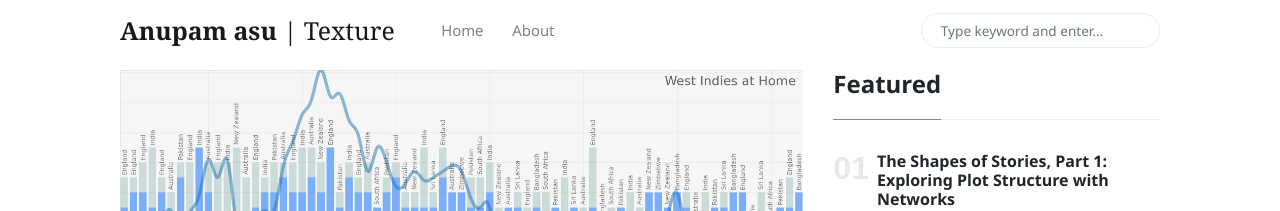
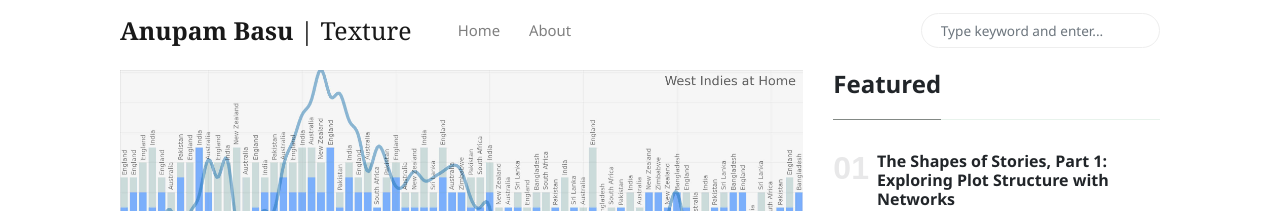
Before and after one commit to ABasu/ABasu.github.io, a Jekyll site: the page built from index.html, in a window 1280 px wide. Shown: the top 211 px of the page. Built offline with Jekyll 4.4.1, drawn with Linux system fonts in a browser that asks for light colours; nearby versions of some CDN libraries; the list of posts is cut into pages by our own code.

Commit message:
Fixed header

```diff
--- a/_config.yml
+++ b/_config.yml
@@ -1,5 +1,5 @@
 # Site
-name: 'Anupam asu'
+name: 'Anupam Basu'
 baseurl: ''
 email: 'prime.lens@gmail.com'
 # description: 'Data Science, Data Visualization, Machine Learining and more'
```
Also changed, not shown: 2 other files.
